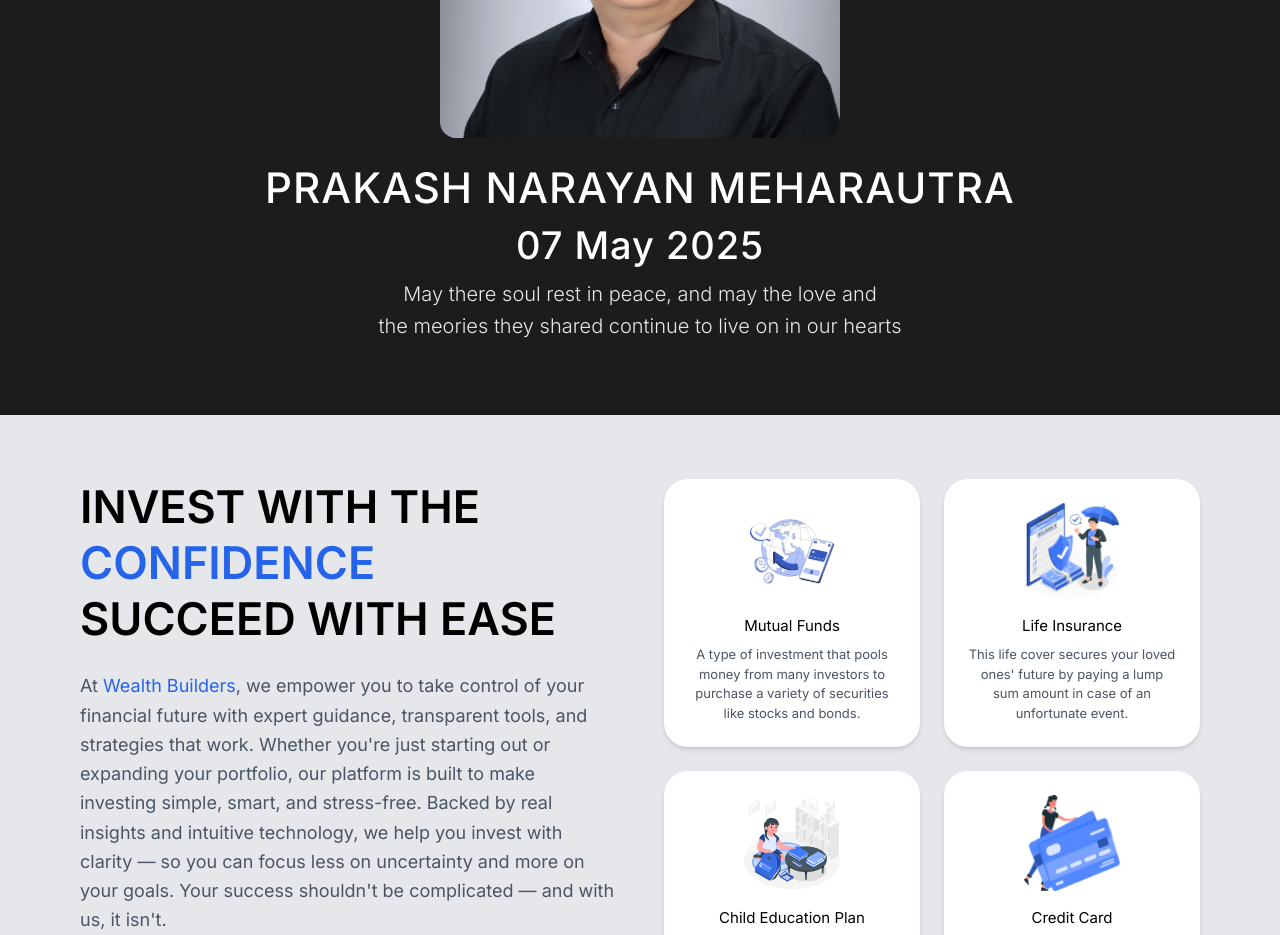
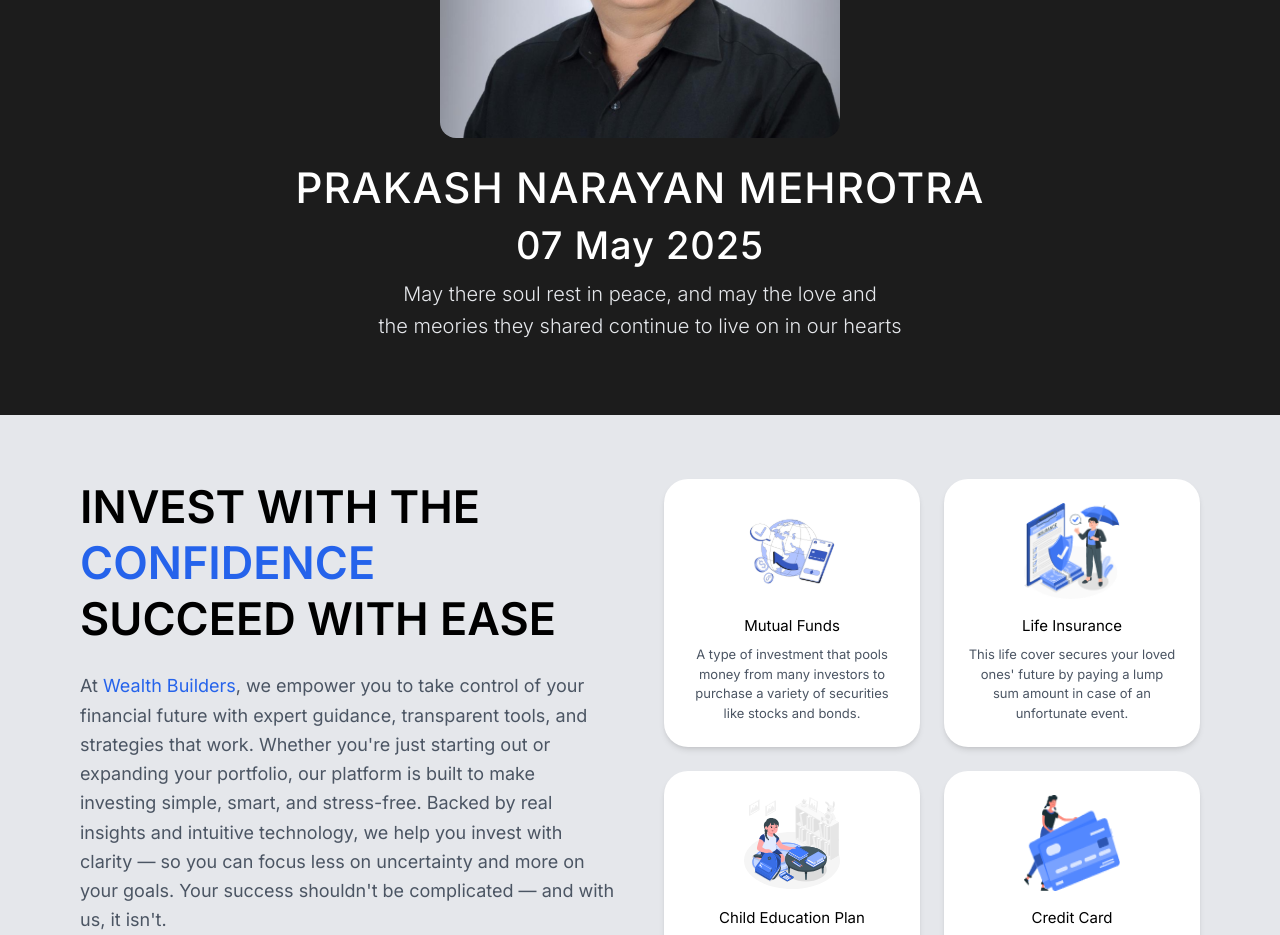
Before and after one commit to HareRamDwivedi/Wealth-Builders, a React (Vite) app: page / in a window 1280 px wide. Shown: the part 2300-3235 px from the top of the page. Built offline with nearby package versions, Linux system fonts and the light colour scheme.

Commit message:
updated In Memories

```diff
--- a/src/Pages/in_meories/InMemories.jsx
+++ b/src/Pages/in_meories/InMemories.jsx
@@ -37,7 +37,7 @@ const EmpowerSection = () => {
           />
         </motion.div>
         <h2 className="font-medium tracking-wide pt-6 w-full text-[20px] lg:text-[42px] sm:text-[28px] leading-tight mx-auto text-center items-center justify-center">
-           PRAKASH NARAYAN MEHARAUTRA
+           PRAKASH NARAYAN MEHROTRA
           </h2>
 
         <h3 className="font-medium tracking-wide pt-2 w-full text-[20px] lg:text-[38px] sm:text-[28px] leading-tight mx-auto text-center items-center justify-center">
```
